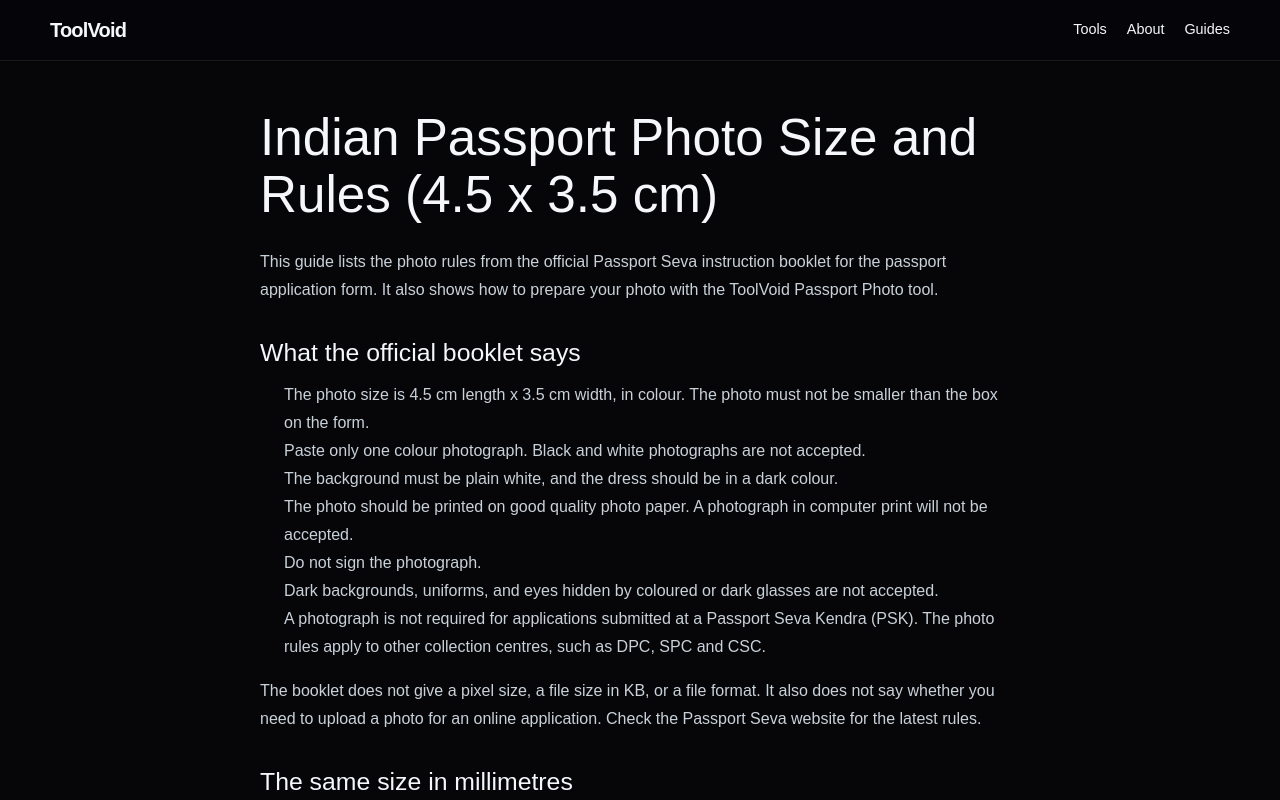
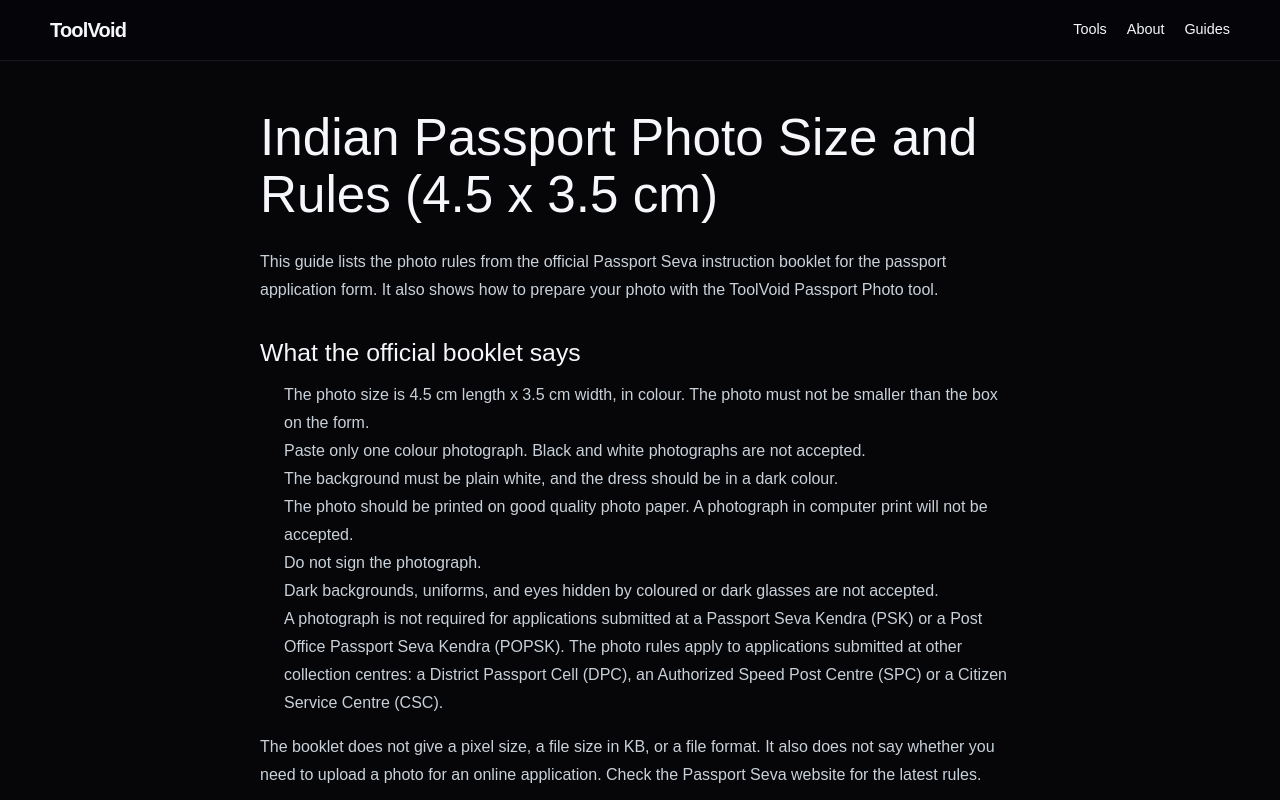
Before and after one commit to toolvoid/toolvoid, a Next.js app: page /guides/passport-photo-size-india in a window 1280 px wide. Shown: the top 800 px of the page. Built offline with nearby package versions, Linux system fonts and the light colour scheme.

Commit message:
Update passport photo collection centre text

```diff
--- a/app/guides/passport-photo-size-india/page.js
+++ b/app/guides/passport-photo-size-india/page.js
@@ -41,7 +41,7 @@ export default function IndianPassportPhotoSizeGuidePage() {
           <li>The photo should be printed on good quality photo paper. A photograph in computer print will not be accepted.</li>
           <li>Do not sign the photograph.</li>
           <li>Dark backgrounds, uniforms, and eyes hidden by coloured or dark glasses are not accepted.</li>
-          <li>A photograph is not required for applications submitted at a Passport Seva Kendra (PSK). The photo rules apply to other collection centres, such as DPC, SPC and CSC.</li>
+          <li>A photograph is not required for applications submitted at a Passport Seva Kendra (PSK) or a Post Office Passport Seva Kendra (POPSK). The photo rules apply to applications submitted at other collection centres: a District Passport Cell (DPC), an Authorized Speed Post Centre (SPC) or a Citizen Service Centre (CSC).</li>
         </ul>
         <p style={styles.paragraph}>The booklet does not give a pixel size, a file size in KB, or a file format. It also does not say whether you need to upload a photo for an online application. Check the Passport Seva website for the latest rules.</p>
 
```
